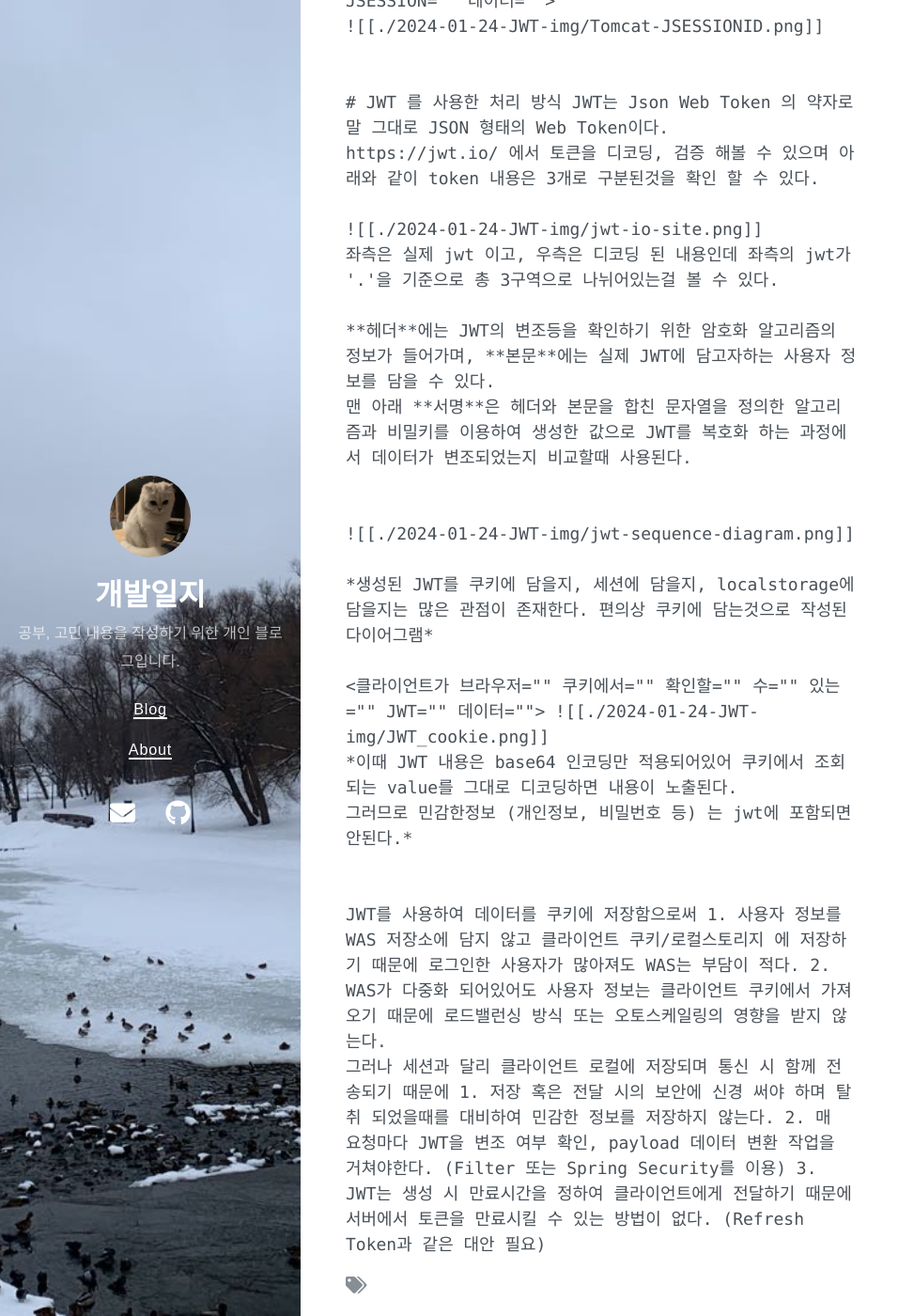
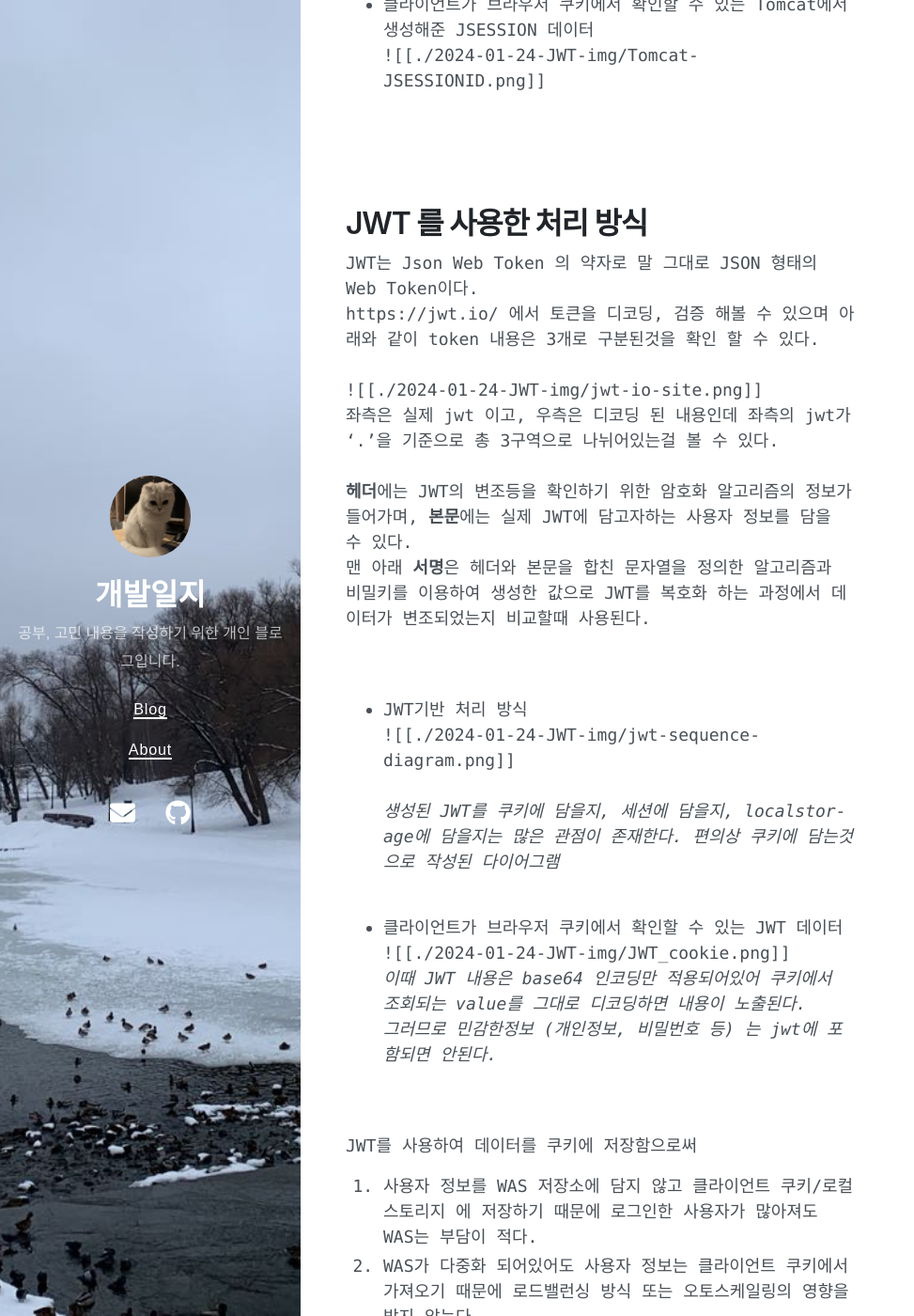
Before and after one commit to sykimtropical/tropical.github.io, a Jekyll site: the page built from _posts/2024-01-24-JWT 기본.md, in a window 1280 px wide and 1400 px high, scrolled down 753 px. Shown: the whole window at 94% size, without its empty margins (0-973 px from the left). Built offline with Jekyll 4.4.1, drawn with Linux system fonts in a browser that asks for light colours; nearby versions of some CDN libraries; some web fonts are replaced; our own code applies the rules of GitHub Pages for plain Markdown files; some of the changed text lies outside the part shown.

```diff
--- a/_posts/2024-01-24-JWT 기본.md
+++ b/_posts/2024-01-24-JWT 기본.md
@@ -11,10 +11,10 @@ Spring Security를 통해 로그인 된 사용자의 정보를 가져온다던
 페이지 동작 중 **로그인이 끊기는 문제가 발생**한다. (사실 이는 세션클러스터링 방법으로 해결이 가능하다.)<br>
 <br>
 <br>
-<세션 기반 데이터 처리><br>
+* 세션 기반 데이터 처리<br>
 ![[./2024-01-24-JWT-img/session-sequence-diagram.png]]
-
-<클라이언트가 브라우저 쿠키에서 확인할 수 있는 Tomcat에서 생성해준 JSESSION 데이터><br>
+<br><br>
+* 클라이언트가 브라우저 쿠키에서 확인할 수 있는 Tomcat에서 생성해준 JSESSION 데이터<br>
 ![[./2024-01-24-JWT-img/Tomcat-JSESSIONID.png]]
 
 <br>
@@ -34,7 +34,7 @@ https://jwt.io/ 에서 토큰을 디코딩, 검증 해볼 수 있으며 아래
 맨 아래 **서명**은 헤더와 본문을 합친 문자열을 정의한 알고리즘과 비밀키를 이용하여 생성한 값으로 JWT를 복호화 하는 과정에서 데이터가 변조되었는지 비교할때 사용된다.<br>
 <br>
 <br>
-<JWT기반 처리 방식>
+* JWT기반 처리 방식 <br>
 ![[./2024-01-24-JWT-img/jwt-sequence-diagram.png]]
 <br>
 <br>
@@ -42,7 +42,7 @@ https://jwt.io/ 에서 토큰을 디코딩, 검증 해볼 수 있으며 아래
 편의상 쿠키에 담는것으로 작성된 다이어그램*
 <br><br>
 
-<클라이언트가 브라우저 쿠키에서 확인할 수 있는 JWT 데이터>
+* 클라이언트가 브라우저 쿠키에서 확인할 수 있는 JWT 데이터 <br>
 ![[./2024-01-24-JWT-img/JWT_cookie.png]]
 <br>
 *이때 JWT 내용은 base64 인코딩만 적용되어있어 쿠키에서 조회되는 value를  그대로 디코딩하면 내용이 노출된다.<br>
```
